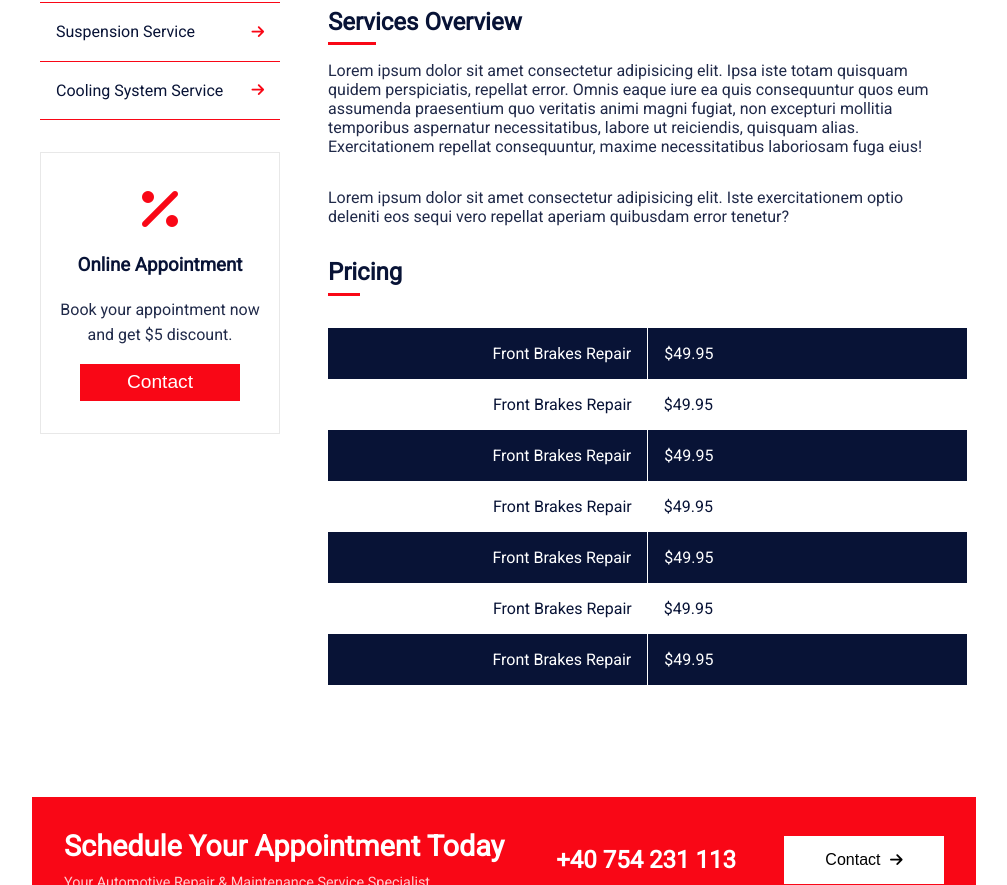
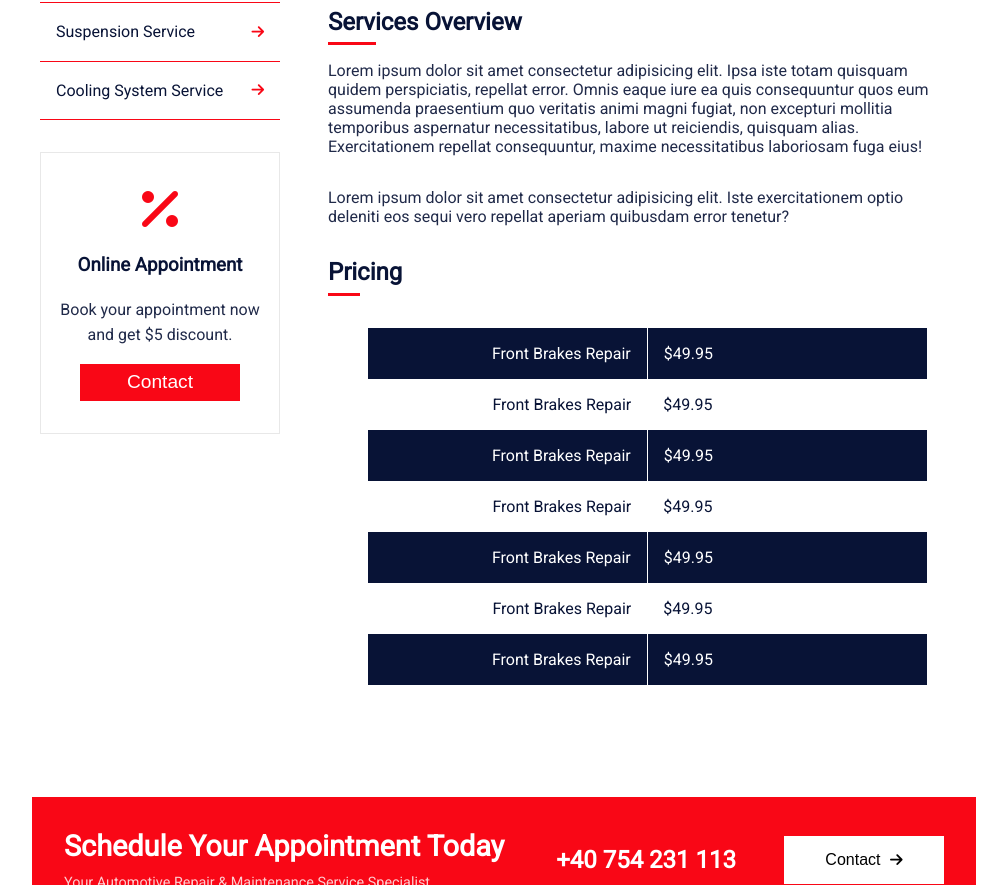
Before and after one commit to Cosmin2410/Car-Service-Project, a plain HTML site: page services-card1.html in a window 1280 px wide. Shown: the part 513-1398 px from the top of the page, without its empty margins (136-1143 px from the left). Drawn offline with Linux system fonts and the light colour scheme.

Commit message:
pricing card small fix

```diff
--- a/style.css
+++ b/style.css
@@ -1252,16 +1252,15 @@ footer a:hover{
 
 table{
     padding: 1rem .5rem;
-    width: 40rem;
+    width: 35rem;
     border-collapse: collapse;
     color: #081336;
     margin: 2rem auto;
 }
 
 table td{
-    width: 50%;
     padding: 1rem;
-
+    width: 35rem;
 }
 
 .odd{
```
